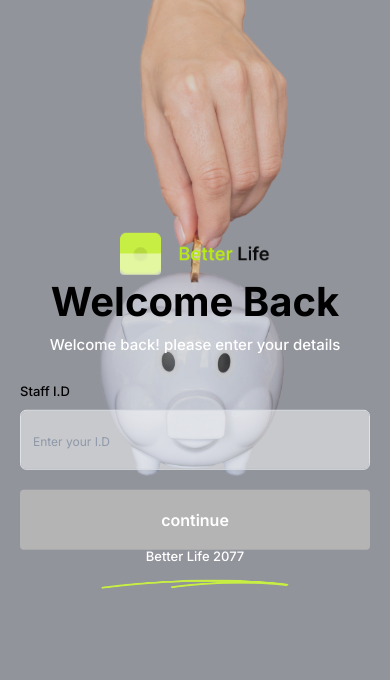
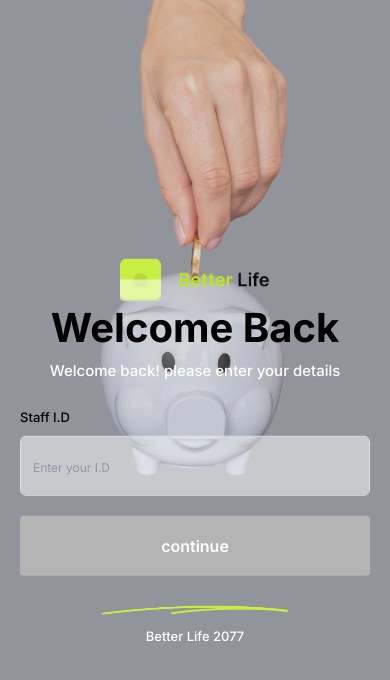
Before and after one commit to techemmydev/bl-project, a React (Vite) app: page / in a window 390 px wide. Shown: the top 680 px of the page. Built offline with nearby package versions, Linux system fonts and the light colour scheme.

Commit message:
first commit

```diff
--- a/src/views/staff-Id-Login/Staffid.module.css
+++ b/src/views/staff-Id-Login/Staffid.module.css
@@ -137,7 +137,13 @@
     font-size: 15px;
   }
   .textOverlay {
-    top: 80%; /* Adjust top position to center the form */
+    top: 85%; /* Adjust top position to center the form */
     transform: translateY(-50%); /* Center vertically */
   }
+  .flexingInputContainer {
+    /* gap: 10px; */
+  }
+  .copyRight {
+    top: 630px;
+  }
 }
```
